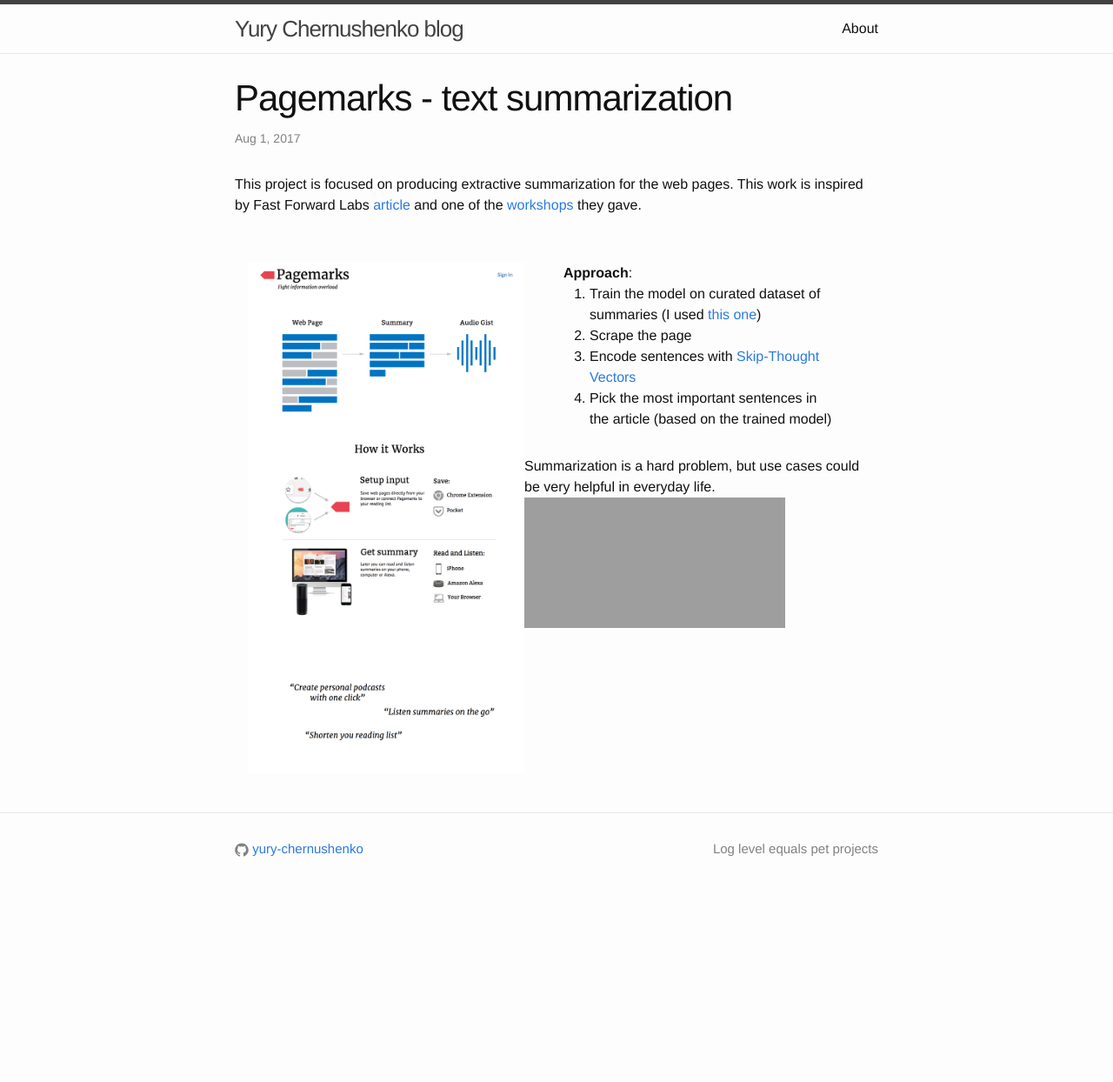
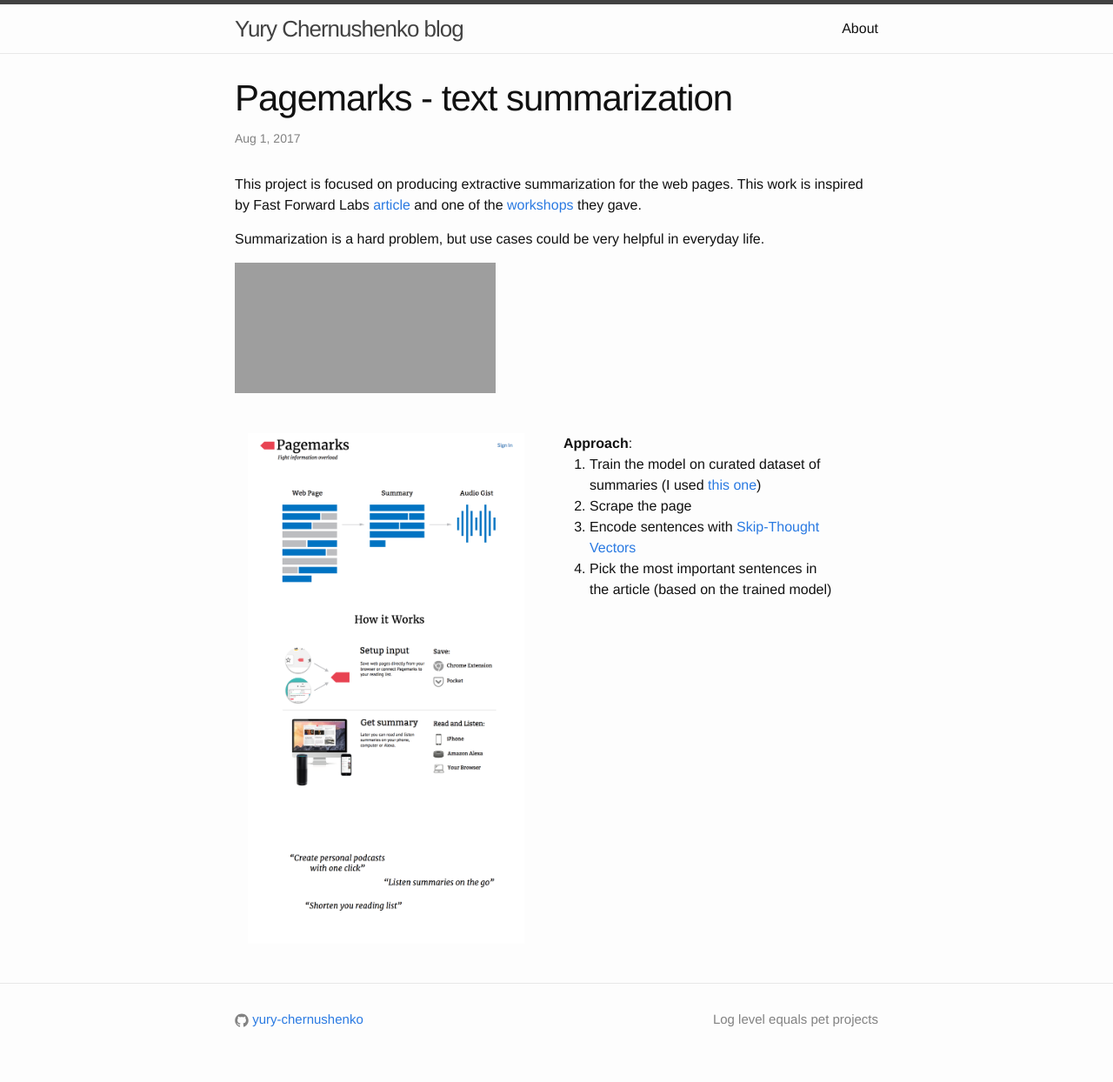
Before and after one commit to yury-chernushenko/yury-chernushenko.github.io, a Jekyll site: the page built from _posts/2017-08-01-pagemarks-summarization.md, in a window 1280 px wide. Shown: the whole page at 87% size. Built offline with Jekyll 4.4.1, drawn with Linux system fonts in a browser that asks for light colours; before the commit the page ends 1048 px from its top, so only the background shows below that; grey boxes are pictures that could not be loaded.

Commit message:
Pagemarks

```diff
--- a/_posts/2017-08-01-pagemarks-summarization.md
+++ b/_posts/2017-08-01-pagemarks-summarization.md
@@ -34,7 +34,13 @@
 <noscript><div><img src="https://mc.yandex.ru/watch/39542345" style="position:absolute; left:-9999px;" alt="" /></div></noscript>
 <!-- /Yandex.Metrika counter -->
 
+
+
 This project is focused on producing extractive summarization for the web pages. This work is inspired by Fast Forward Labs <a target="_blank" href="http://blog.fastforwardlabs.com/2016/04/11/new-tools-to-summarize-text.html">article</a> and one of the <a target="_blank" href="http://micha.codes/2017-qcon-deeplearning/#1">workshops</a> they gave.
+
+Summarization is a hard problem, but use cases could be very helpful in everyday life.
+
+<iframe src="https://www.youtube.com/embed/-GHniIbwOvw" frameborder="0" allowfullscreen class="video"></iframe>
 
 <br>
 
@@ -54,9 +60,3 @@
     <li> Pick the most important sentences in the article (based on the trained model) </li>
   </ol>
 </div>
-
-<div style ="text-full-width">
-    Summarization is a hard problem, but use cases could be very helpful in everyday life.
-
-    <iframe src="https://www.youtube.com/embed/-GHniIbwOvw" frameborder="0" allowfullscreen class="video"></iframe>
-</div>
```
